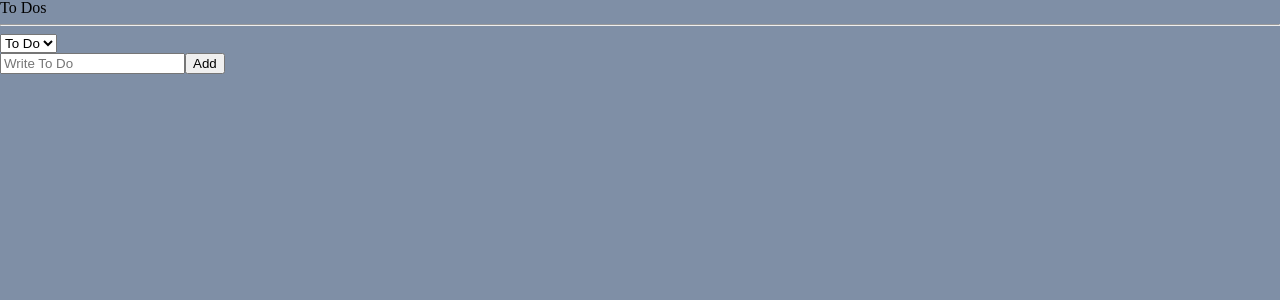
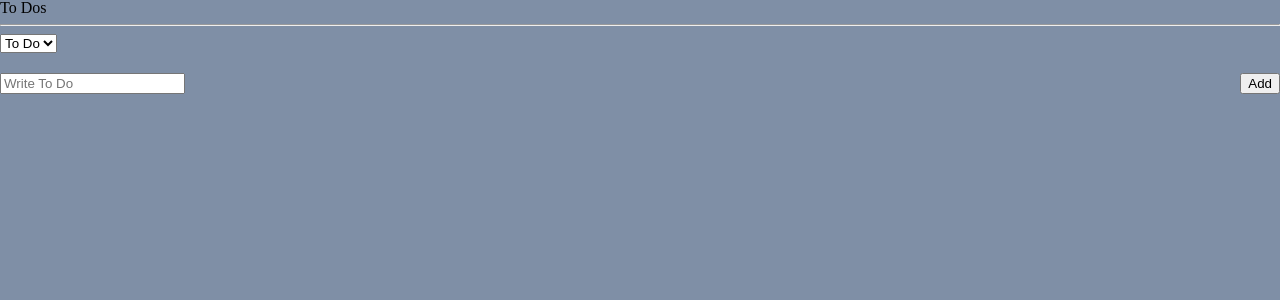
Before and after one commit to honghyunAhn/react-todo, a React (Create React App) app: page / in a window 1280 px wide. Shown: the top 300 px of the page. Built offline with nearby package versions, Linux system fonts and the light colour scheme.

Commit message:
Style form

```diff
--- a/src/components/CreateToDo.tsx
+++ b/src/components/CreateToDo.tsx
@@ -8,7 +8,11 @@ interface IForm {
   toDo: string;
 }
 
-const Form = styled.form``;
+const Form = styled.form`
+  display: flex;
+  justify-content: space-between;
+  margin-top: 20px;
+`;
 
 const Input = styled.input``;
 
```
